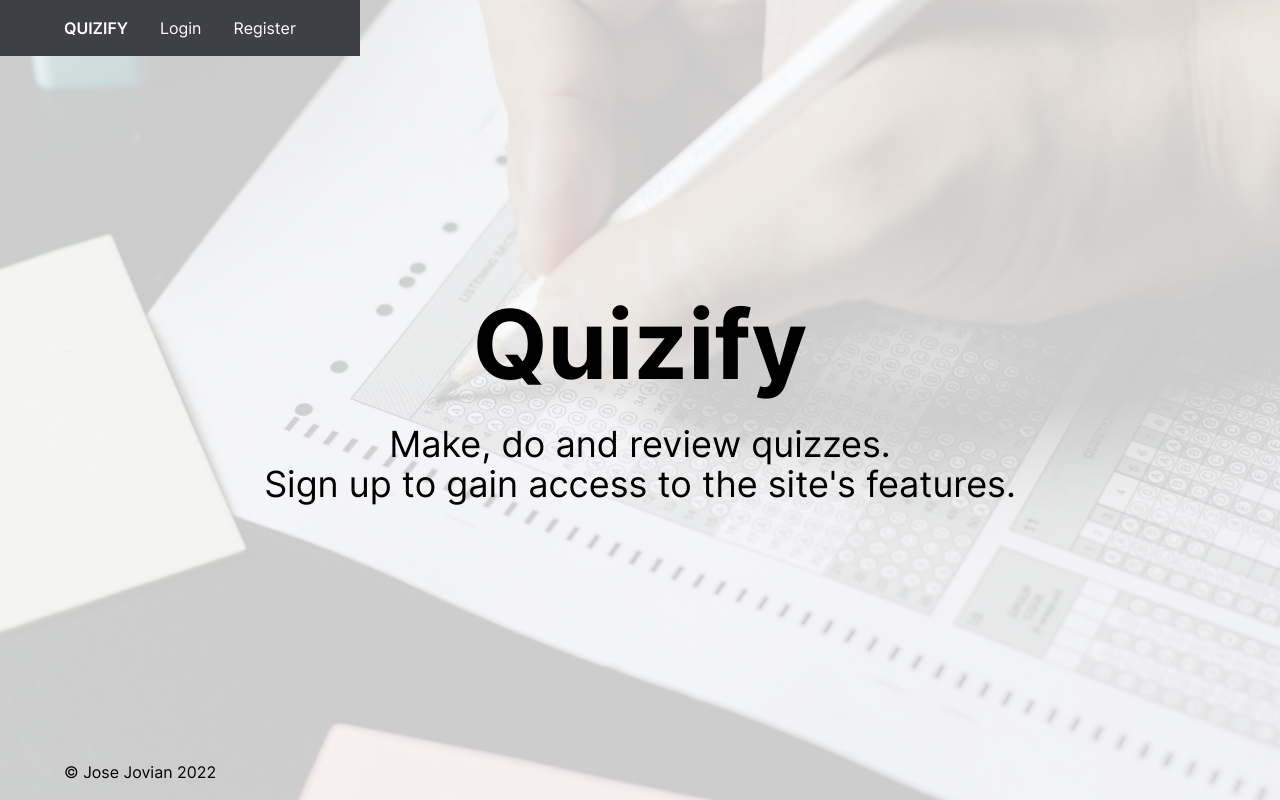
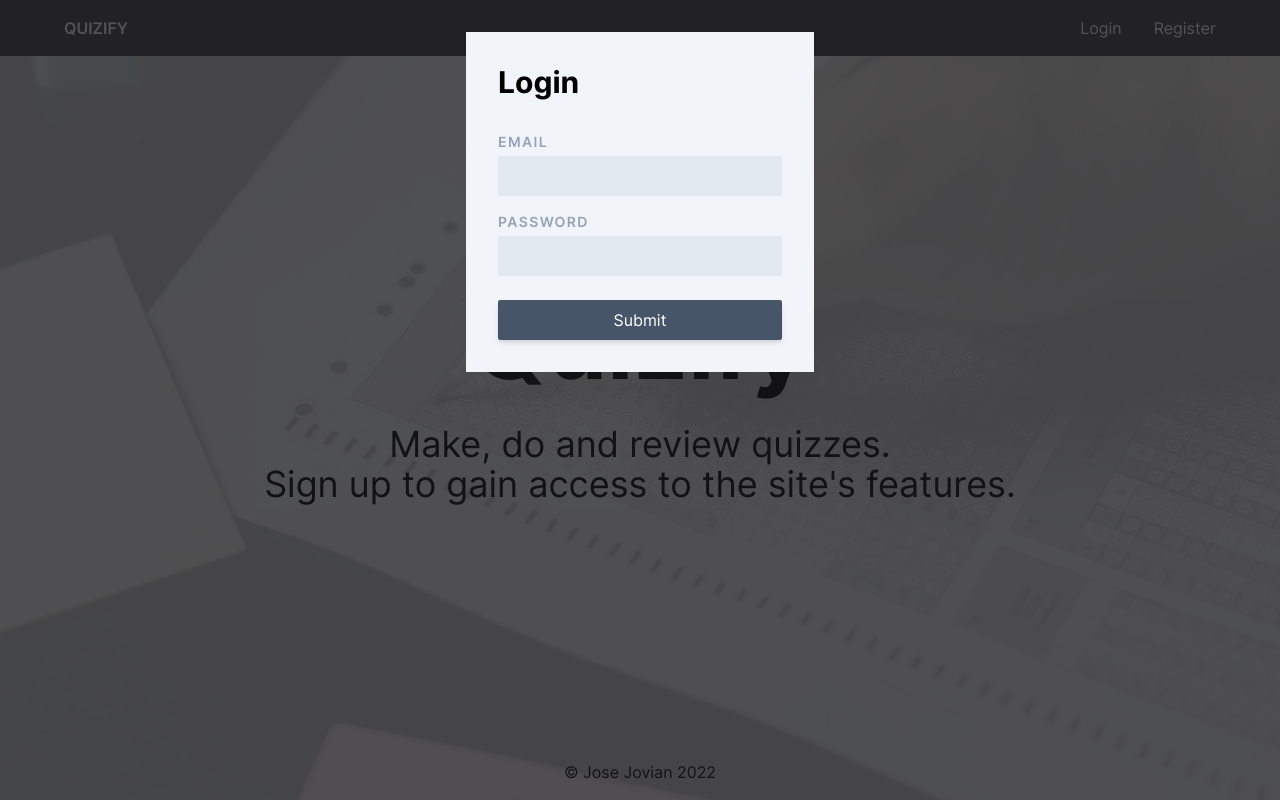
Before and after one commit to josejovian/quizify-next, a Next.js app: page / in a window 1280 px wide. Both pictures are taken after a click on the link "Login". Built offline with nearby package versions, Linux system fonts and the light colour scheme.

Commit message:
feat: front end for login/register form

```diff
--- a/components/Navbar.js
+++ b/components/Navbar.js
@@ -1,18 +1,23 @@
 import clsx from "clsx";
+import { useContext } from "react";
+import { ModalContext } from "./generic/Modal";
+import Login from "./landing/Login";
+import Register from "./landing/Register";
+
+const Navbar = () => {
+	const { setModal } = useContext(ModalContext);
+
+	const loggedIn = null;
 
 	const links = [
 		{
 			name: "Login",
-		onClick: () => {
-			console.log("Login");
-		},
+			onClick: showLoginForm,
 			forGuests: true,
 		},
 		{
 			name: "Register",
-		onClick: () => {
-			console.log("Register");
-		},
+			onClick: showRegisterForm,
 			forGuests: true,
 		},
 		{
@@ -32,9 +37,6 @@ const links = [
 		},
 	];
 
-const Navbar = () => {
-	const loggedIn = null;
-
 	const linkElements = links
 		.filter((link) => link.forGuests === (loggedIn === null))
 		.map((link) => (
@@ -47,6 +49,18 @@ const Navbar = () => {
 				{link.name}
 			</a>
 		));
+
+	function showLoginForm() {
+		setModal(
+			<Login />
+		);
+	}
+
+	function showRegisterForm() {
+		setModal(
+			<Register />
+		);
+	}
 
 	return (
 		<div
--- /dev/null
+++ b/components/generic/FormTemplate.js
@@ -0,0 +1,62 @@
+import clsx from "clsx";
+import Image from "next/image";
+import { Formik, Field, Form, ErrorMessage } from "formik";
+import * as Yup from "yup";
+import Button from "./Button";
+import { useState } from "react";
+
+const FormTemplate = ({ title, formik, fields }) => {
+	const [disabled, setDisabled] = useState(false);
+
+	function onSubmit() {
+		setDisabled(true);
+		setTimeout(() => {
+			formik.onSubmit();
+			setDisabled(false);
+		}, 500);
+	}
+
+	return (
+		<div className="modal-form-wrapper">
+			<h2 className="mb-8">{title}</h2>
+			<Formik
+				initialValues={formik.initialValues}
+				validationSchema={formik.validationSchema}
+				onSubmit={() => onSubmit()}
+			>
+				{({ errors, touched }) => (
+					<Form className="flex flex-col">
+						{fields.map((field) => (
+							<div className="flex flex-col mb-4">
+								<label
+									className="mb-1 uppercase text-sm text-slate-400 tracking-widest font-semibold"
+									htmlFor={field.id}
+								>
+									{field.title}
+								</label>
+								<Field
+									id={field.id}
+									name={field.id}
+									type={field.type}
+								/>
+								{errors[field.id] && touched[field.id] ? (
+									<div className="mt-1 text-right text-red-500">
+										{errors[field.id]}
+									</div>
+								) : null}
+							</div>
+						))}
+						<Button
+							isDisabled={disabled}
+							type="submit"
+						>
+							Submit
+						</Button>
+					</Form>
+				)}
+			</Formik>
+		</div>
+	);
+};
+
+export default FormTemplate;
--- /dev/null
+++ b/components/landing/Login.js
@@ -0,0 +1,38 @@
+import clsx from "clsx";
+import * as Yup from "yup";
+import FormTemplate from "../generic/FormTemplate";
+
+const LoginSchema = Yup.object().shape({
+	email: Yup.string().email("Email is in the wrong format!").required("Email is required!"),
+	password: Yup.string().required("Password is required!"),
+});
+
+const Login = ({ login }) => {
+	return (
+		<FormTemplate
+			title="Login"
+			formik={{
+				initialValues: {
+					email: "",
+					password: "",
+				},
+				validationSchema: LoginSchema,
+				onSubmit: login,
+			}}
+			fields={[
+				{
+					title: "Email",
+					id: "email",
+					type: "email",
+				},
+				{
+					title: "Password",
+					id: "password",
+					type: "password",
+				},
+			]}
+		/>
+	);
+};
+
+export default Login;
--- /dev/null
+++ b/components/landing/Register.js
@@ -0,0 +1,45 @@
+import clsx from "clsx";
+import * as Yup from "yup";
+import FormTemplate from "../generic/FormTemplate";
+
+const RegisterSchema = Yup.object().shape({
+	email: Yup.string().email("Email is in the wrong format!").required("Email is required!"),
+	username: Yup.string().min(4, 'Username is too short!').max(20, 'Username is too long!').required("Username is required!"),
+	password: Yup.string().required("Password is required!"),
+});
+
+const Register = ({ register }) => {
+	return (
+		<FormTemplate
+			title="Register"
+			formik={{
+				initialValues: {
+					email: "",
+					username: "",
+					password: "",
+				},
+				validationSchema: RegisterSchema,
+				onSubmit: register,
+			}}
+			fields={[
+				{
+					title: "Email",
+					id: "email",
+					type: "email",
+				},
+				{
+					title: "Username",
+					id: "username",
+					type: "username",
+				},
+				{
+					title: "Password",
+					id: "password",
+					type: "password",
+				},
+			]}
+		/>
+	);
+};
+
+export default Register;
--- a/styles/globals.css
+++ b/styles/globals.css
@@ -11,7 +11,9 @@
 		padding: 0;
 	}
 	* {
-		font-family: "Inter",-apple-system,BlinkMacSystemFont,Segoe UI,Roboto,Helvetica,Arial,sans-serif,Apple Color Emoji,Segoe UI Emoji,Segoe UI Symbol;
+		font-family: "Inter", -apple-system, BlinkMacSystemFont, Segoe UI,
+			Roboto, Helvetica, Arial, sans-serif, Apple Color Emoji,
+			Segoe UI Emoji, Segoe UI Symbol;
 	}
 
 	/* Headers */
@@ -43,6 +45,17 @@
 	.p {
 		@apply text-sm md:text-base;
 	}
+
+	/* Input and Button */
+	input,
+	button {
+		@apply rounded-sm;
+	}
+
+	input:focus,
+	button:focus {
+		outline: 0;
+	}
 }
 @tailwind base;
 
@@ -51,6 +64,14 @@
 		width: 100% !important;
 		height: auto !important;
 		object-fit: cover !important;
+	}
+
+	.modal-form-wrapper input {
+		@apply bg-slate-200 px-4 py-2 transition-colors duration-100;
+	}
+
+	.modal-form-wrapper input:focus {
+		@apply bg-slate-300;
 	}
 }
 @tailwind components;
@@ -86,7 +107,7 @@
 	}
 
 	.pageify {
-		@apply px-8 sm:px-8 md:px-8 lg:px-16 xl:px-16 2xl:px-32;
+		@apply w-screen px-8 sm:px-8 md:px-8 lg:px-16 xl:px-16 2xl:px-32;
 	}
 }
 
```
Lines whose indentation alone changed are shown as unchanged.
